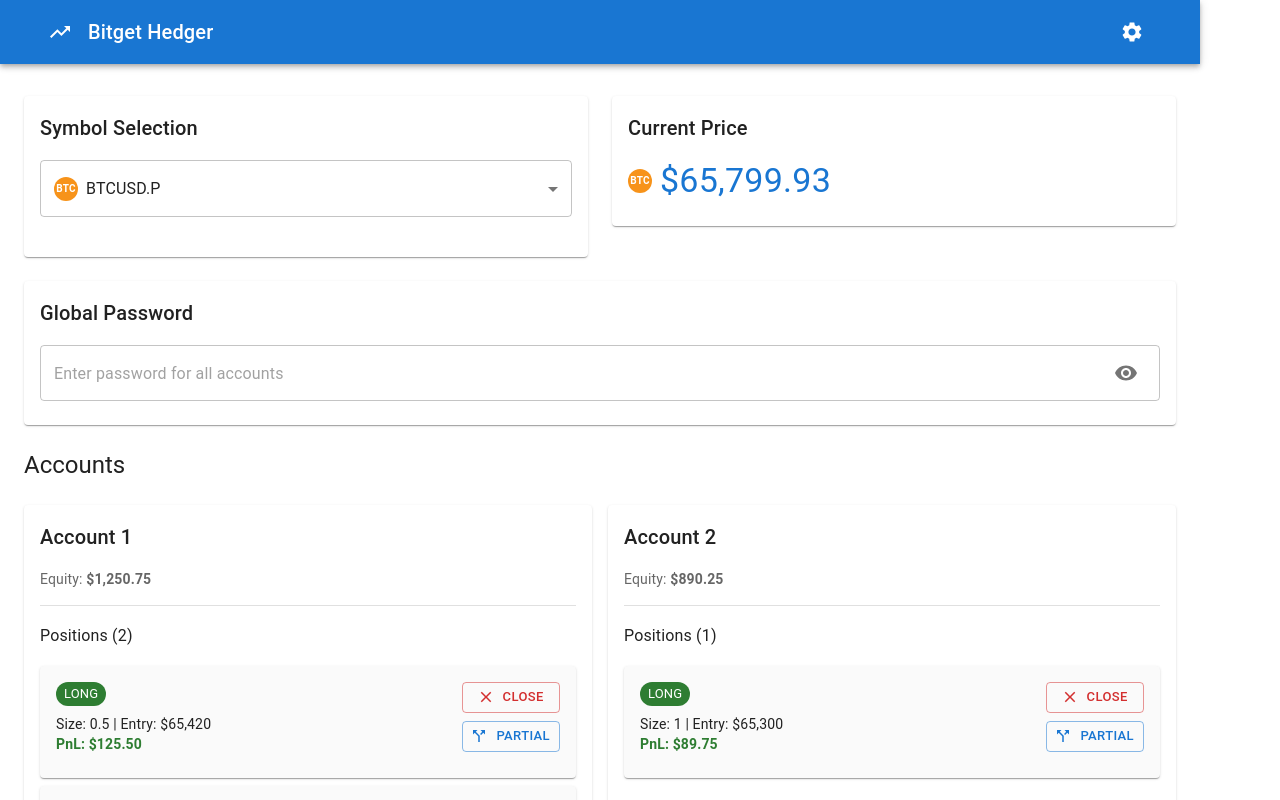
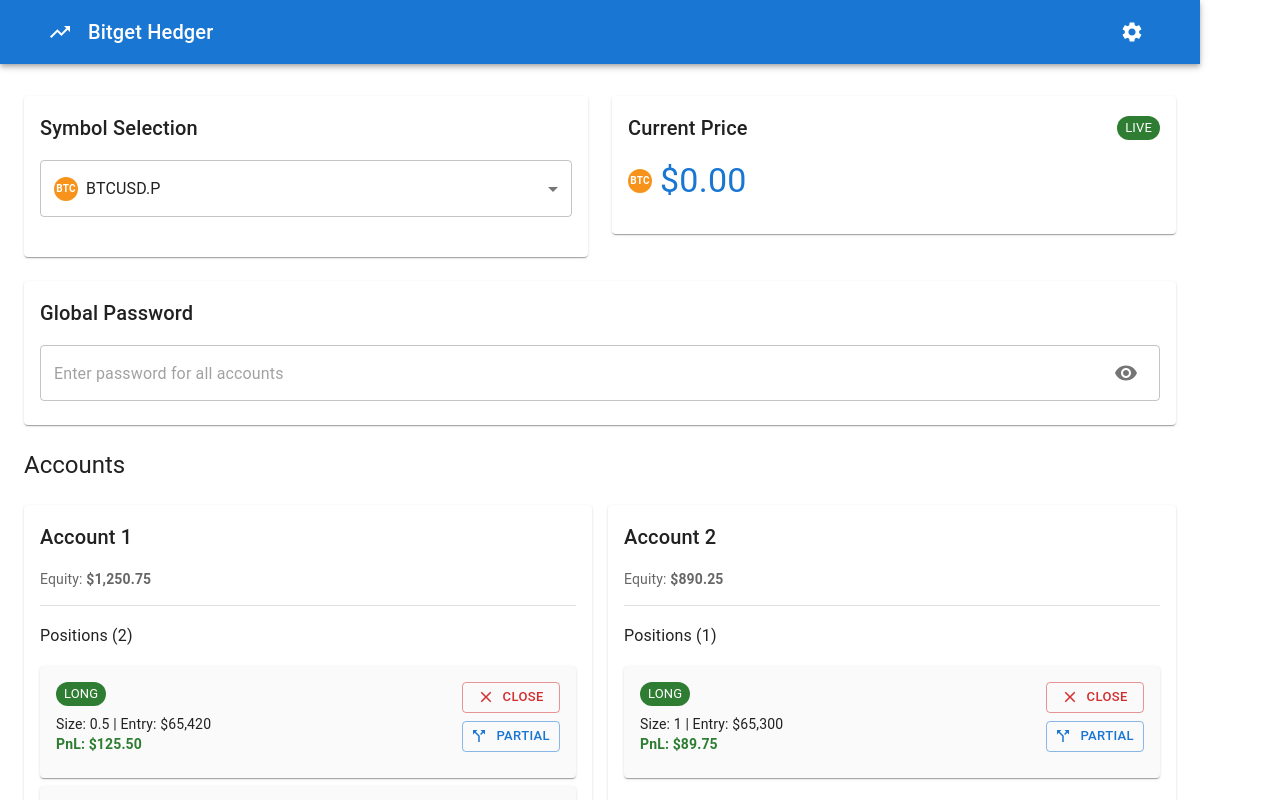
Before and after one commit to erkixyz/bitget-hedger, a React (Vite) app: page / in a window 1280 px wide. Shown: the top 800 px of the page. Built offline with nearby package versions, Linux system fonts and the light colour scheme; no server answers.

Commit message:
feat: implement real-time price fetching and update display with 24h change indicators

```diff
--- a/src/App.tsx
+++ b/src/App.tsx
@@ -20,6 +20,7 @@
 } from '@mui/material';
 import {
   TrendingUp,
+  TrendingDown,
   Settings,
   Close,
   CallSplit,
@@ -79,9 +80,19 @@
   positions: Position[];
 }
 
+interface PriceData {
+  symbol: string;
+  price: number;
+  change24h: number;
+  volume24h: number;
+  lastUpdate: number;
+}
+
 function App() {
   const [selectedSymbol, setSelectedSymbol] = useState('BTCUSD.P');
   const [currentPrice, setCurrentPrice] = useState(0);
+  const [priceData, setPriceData] = useState<{ [key: string]: PriceData }>({});
+  const [wsConnected, setWsConnected] = useState(false);
   const [password, setPassword] = useState('');
   const [showPassword, setShowPassword] = useState(false);
   const [accounts, setAccounts] = useState<Account[]>([
@@ -106,23 +117,78 @@
     },
   ]);
 
-  // Simulate price updates
+  // Fetch real-time price data using REST API
   useEffect(() => {
-    const prices = {
-      'BTCUSD.P': 65487.25,
-      'ETHUSD.P': 2634.18,
-      'BNBUSDT.P': 584.95,
+    const symbols = [
+      { api: 'BTCUSDT_UMCBL', display: 'BTCUSD.P' },
+      { api: 'ETHUSDT_UMCBL', display: 'ETHUSD.P' },
+      { api: 'BNBUSDT_UMCBL', display: 'BNBUSDT.P' },
+    ];
+
+    const fetchPrices = async () => {
+      try {
+        setWsConnected(true);
+
+        for (const symbol of symbols) {
+          try {
+            const response = await fetch(
+              `https://api.bitget.com/api/mix/v1/market/ticker?symbol=${symbol.api}`,
+            );
+
+            if (response.ok) {
+              const data = await response.json();
+
+              if (data.code === '00000' && data.data) {
+                const ticker = data.data;
+                const price = parseFloat(ticker.last);
+                const change24h = parseFloat(ticker.priceChangePercent) * 100;
+                const volume24h = parseFloat(ticker.baseVolume || '0');
+
+                setPriceData((prev) => ({
+                  ...prev,
+                  [symbol.display]: {
+                    symbol: symbol.display,
+                    price,
+                    change24h,
+                    volume24h,
+                    lastUpdate: Date.now(),
+                  },
+                }));
+
+                // Update current price if this is the selected symbol
+                if (symbol.display === selectedSymbol) {
+                  setCurrentPrice(price);
+                }
+              }
+            }
+          } catch (error) {
+            console.error(`Error fetching ${symbol.display} price:`, error);
+          }
+        }
+      } catch (error) {
+        console.error('Error in price fetching:', error);
+        setWsConnected(false);
+      }
     };
-    setCurrentPrice(prices[selectedSymbol as keyof typeof prices]);
 
-    const interval = setInterval(() => {
-      const basePrice = prices[selectedSymbol as keyof typeof prices];
-      const variation = (Math.random() - 0.5) * 0.02; // ±1% variation
-      setCurrentPrice(basePrice * (1 + variation));
-    }, 2000);
+    // Initial fetch
+    fetchPrices();
 
-    return () => clearInterval(interval);
+    // Set up interval for regular updates (every 2 seconds)
+    const interval = setInterval(fetchPrices, 2000);
+
+    return () => {
+      clearInterval(interval);
+    };
   }, [selectedSymbol]);
+
+  // Update current price when symbol changes
+  useEffect(() => {
+    const symbolPriceData = priceData[selectedSymbol];
+    if (symbolPriceData) {
+      setCurrentPrice(symbolPriceData.price);
+    }
+  }, [selectedSymbol, priceData]);
 
   const handleClosePosition = (accountId: string, positionId: string) => {
     setAccounts((prev) =>
@@ -213,10 +279,22 @@
           <Grid size={{ xs: 12, md: 6 }}>
             <Card>
               <CardContent>
-                <Typography variant="h6" sx={{ mb: 2 }}>
-                  Current Price
-                </Typography>
-                <Box sx={{ display: 'flex', alignItems: 'center' }}>
+                <Box
+                  sx={{
+                    display: 'flex',
+                    justifyContent: 'space-between',
+                    alignItems: 'center',
+                    mb: 2,
+                  }}
+                >
+                  <Typography variant="h6">Current Price</Typography>
+                  <Chip
+                    label={wsConnected ? 'LIVE' : 'OFFLINE'}
+                    color={wsConnected ? 'success' : 'error'}
+                    size="small"
+                  />
+                </Box>
+                <Box sx={{ display: 'flex', alignItems: 'center', mb: 1 }}>
                   <SymbolIcon symbol={selectedSymbol} />
                   <Typography variant="h4" color="primary">
                     $
@@ -226,6 +304,34 @@
                     })}
                   </Typography>
                 </Box>
+                {priceData[selectedSymbol] && (
+                  <Box sx={{ display: 'flex', alignItems: 'center', mt: 1 }}>
+                    <Chip
+                      label={`${
+                        priceData[selectedSymbol].change24h >= 0 ? '+' : ''
+                      }${priceData[selectedSymbol].change24h.toFixed(2)}%`}
+                      color={
+                        priceData[selectedSymbol].change24h >= 0
+                          ? 'success'
+                          : 'error'
+                      }
+                      size="small"
+                      icon={
+                        priceData[selectedSymbol].change24h >= 0 ? (
+                          <TrendingUp />
+                        ) : (
+                          <TrendingDown />
+                        )
+                      }
+                    />
+                    <Typography
+                      variant="caption"
+                      sx={{ ml: 2, color: 'text.secondary' }}
+                    >
+                      24h Change
+                    </Typography>
+                  </Box>
+                )}
               </CardContent>
             </Card>
           </Grid>
```
